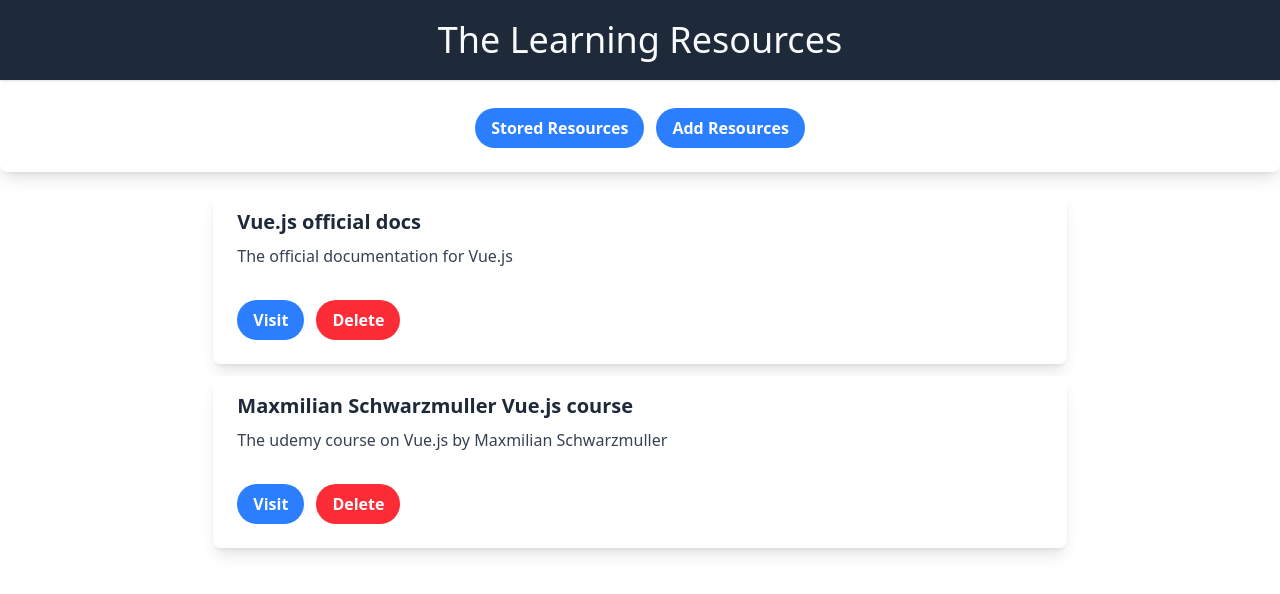
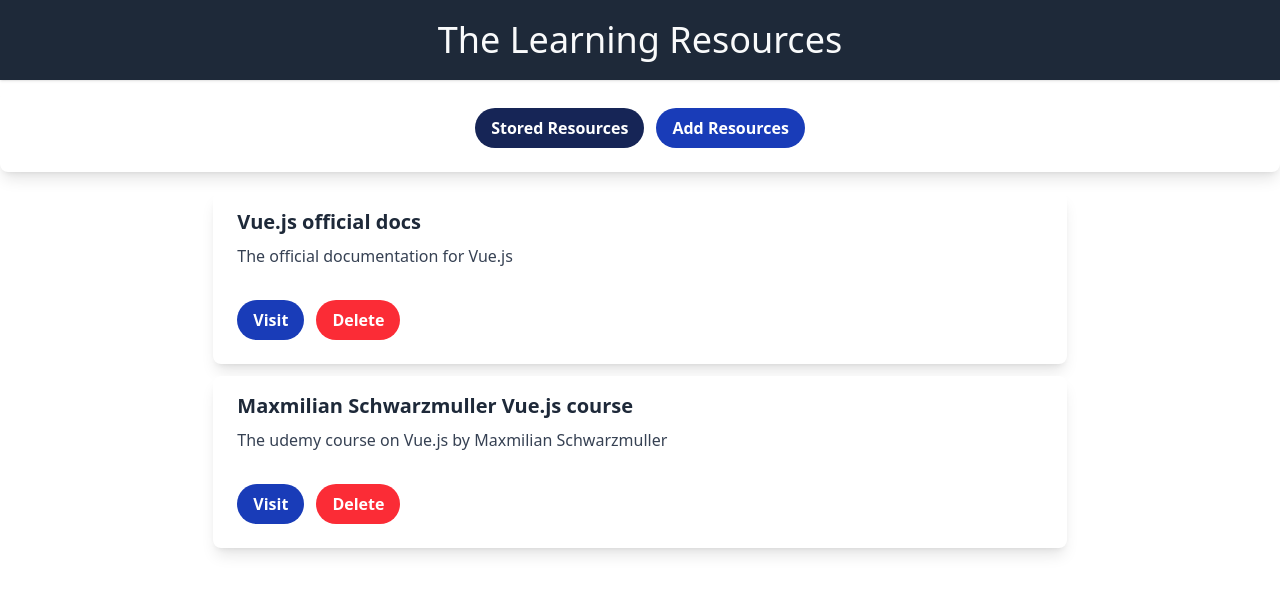
Before and after one commit to HazemPhoenix/The-learning-resources-app, a Vue app: page / in a window 1280 px wide. Shown: the top 594 px of the page. Built offline with nearby package versions, Linux system fonts and the light colour scheme.

Commit message:
make the color of the buttons indicate which component is selected

```diff
--- a/src/components/UI/BaseButton.vue
+++ b/src/components/UI/BaseButton.vue
@@ -1,7 +1,10 @@
 <template>
   <button
     :type="type"
-    class="inline-block bg-blue-500 hover:bg-blue-700 text-white font-bold py-2 px-4 rounded-full transition-colors duration-300 hover:cursor-pointer"
+    :class="[
+      'inline-block hover:bg-blue-950 text-white font-bold py-2 px-4 rounded-full transition-colors duration-300 hover:cursor-pointer',
+      color,
+    ]"
   >
     <slot>Visit</slot>
   </button>
@@ -15,6 +18,11 @@
       required: false,
       default: "button",
     },
+    color: {
+      type: String,
+      required: false,
+      default: "bg-blue-800",
+    },
   },
 };
 </script>
--- a/src/components/layouts/TheResources.vue
+++ b/src/components/layouts/TheResources.vue
@@ -1,8 +1,16 @@
 <template>
   <BaseCard align-buttons="center" class="mb-5">
     <template #buttons>
-      <BaseButton @click="changeSelectedTab('LearningResources')">Stored Resources</BaseButton>
-      <BaseButton @click="changeSelectedTab('AddResources')">Add Resources</BaseButton>
+      <BaseButton
+        @click="changeSelectedTab('LearningResources')"
+        :color="selectedTab === 'LearningResources' ? 'bg-blue-950' : 'bg-blue-800'"
+        >Stored Resources</BaseButton
+      >
+      <BaseButton
+        @click="changeSelectedTab('AddResources')"
+        :color="selectedTab === 'AddResources' ? 'bg-blue-950' : 'bg-blue-800'"
+        >Add Resources</BaseButton
+      >
     </template>
   </BaseCard>
   <KeepAlive>
--- a/src/components/learning-resources/AddResources.vue
+++ b/src/components/learning-resources/AddResources.vue
@@ -46,6 +46,12 @@
         link: this.$refs.link.value,
       };
       this.addResource(res);
+      this.clearFields();
+    },
+    clearFields() {
+      this.$refs.title.value = "";
+      this.$refs.desc.value = "";
+      this.$refs.link.value = "";
     },
   },
 };
```
